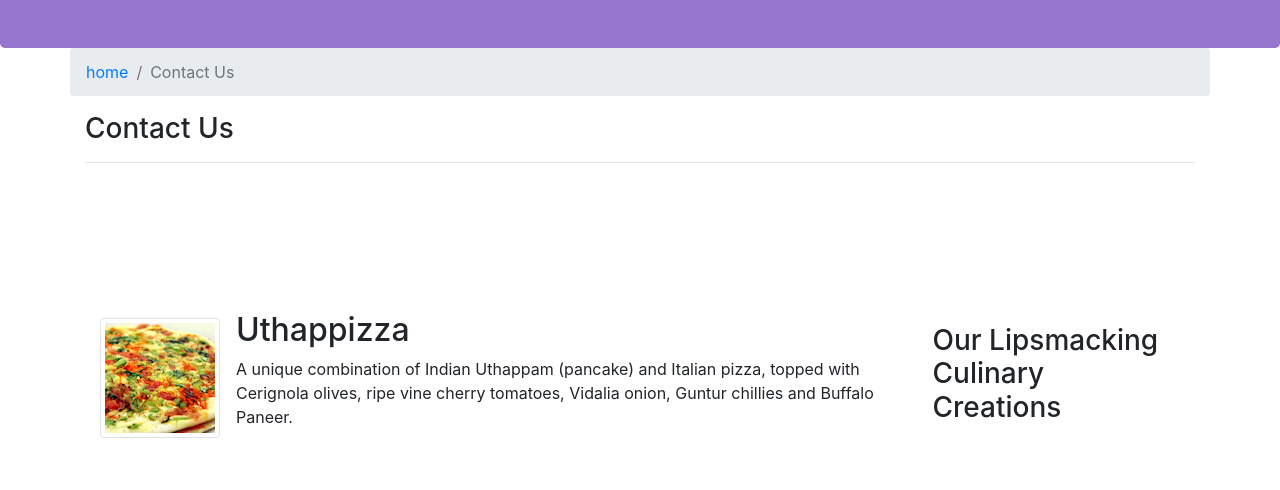
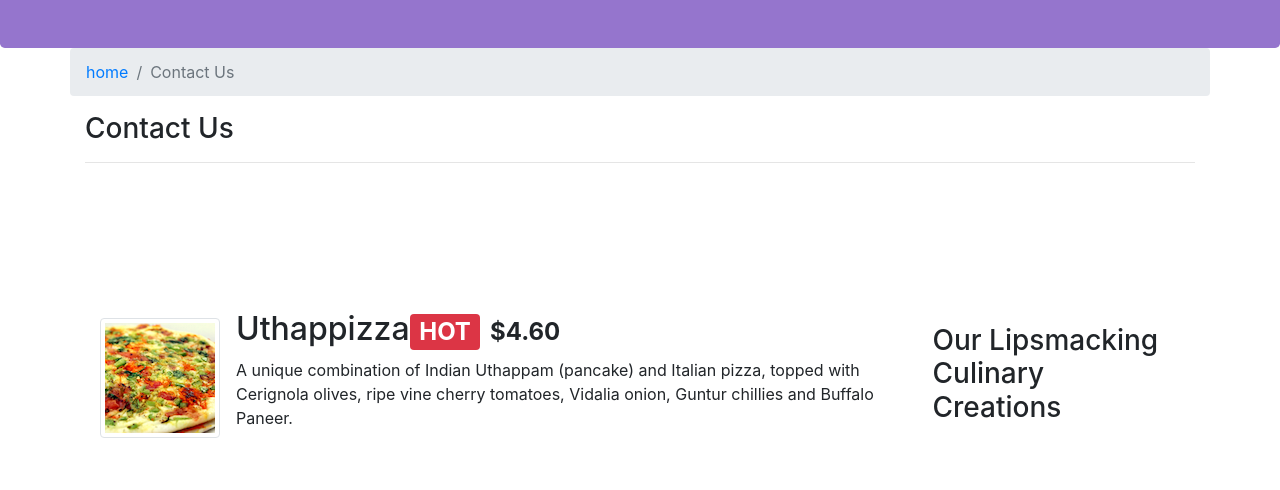
Before and after one commit to krishnadevz/bootstrap4, a website: page index.html in a window 1280 px wide. Shown: the part 310-800 px from the top of the page. Drawn offline with nearby package versions, Linux system fonts and the light colour scheme.

Commit message:
alerting using with badges

```diff
--- a/index.html
+++ b/index.html
@@ -109,7 +109,7 @@
               src="/img/uthappizza.png"
             />
             <div class="media-body">
-              <h2 class="mt-0">Uthappizza</h2>
+              <h2 class="mt-0">Uthappizza<span class="badge badge-danger">HOT</span><span class="badge badge-pil badge-secondaryl">$4.60</span></h2>
               <p class="d-none d-sm-block">
                 A unique combination of Indian Uthappam (pancake) and Italian
                 pizza, topped with Cerignola olives, ripe vine cherry tomatoes,
```
